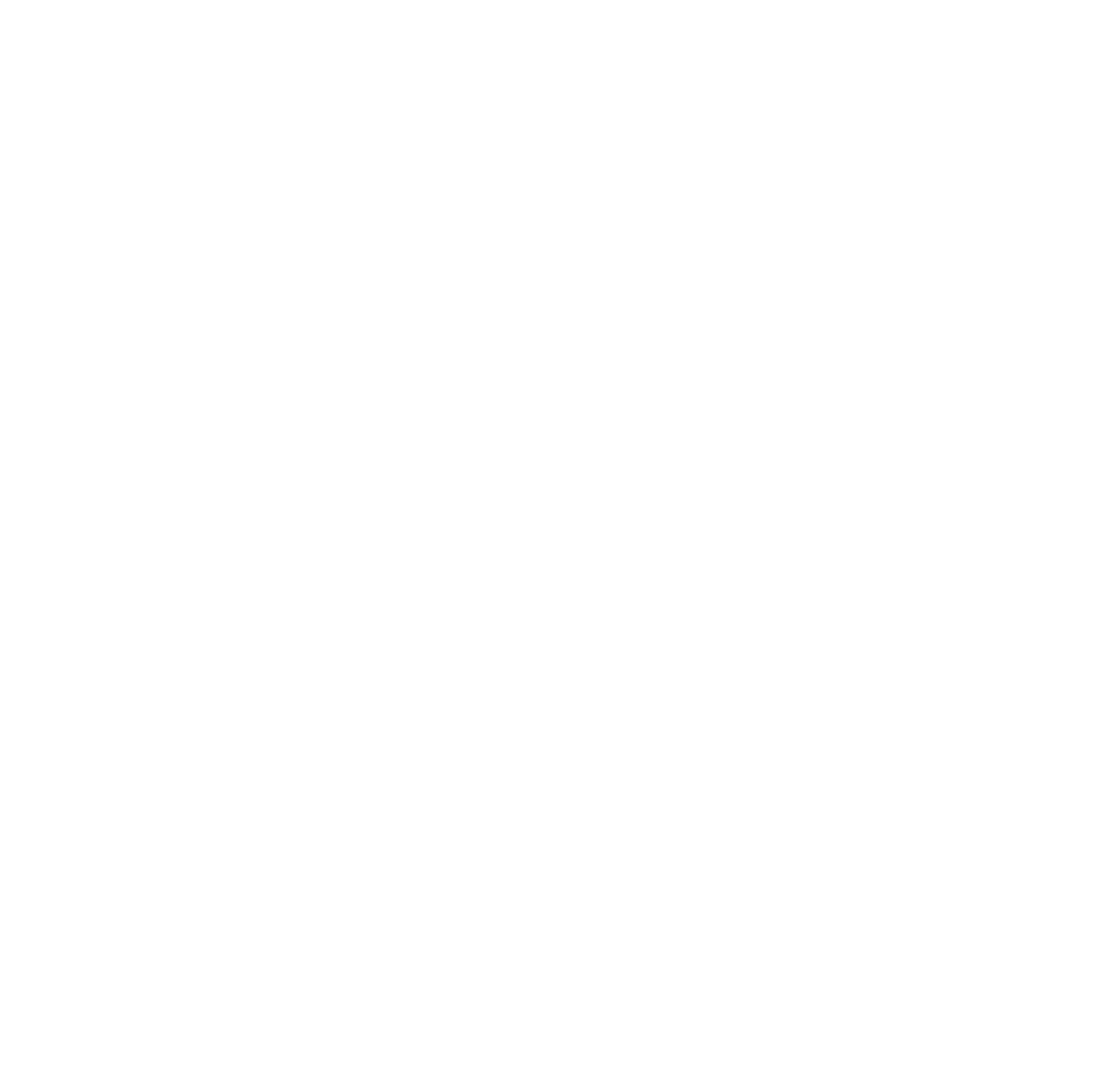
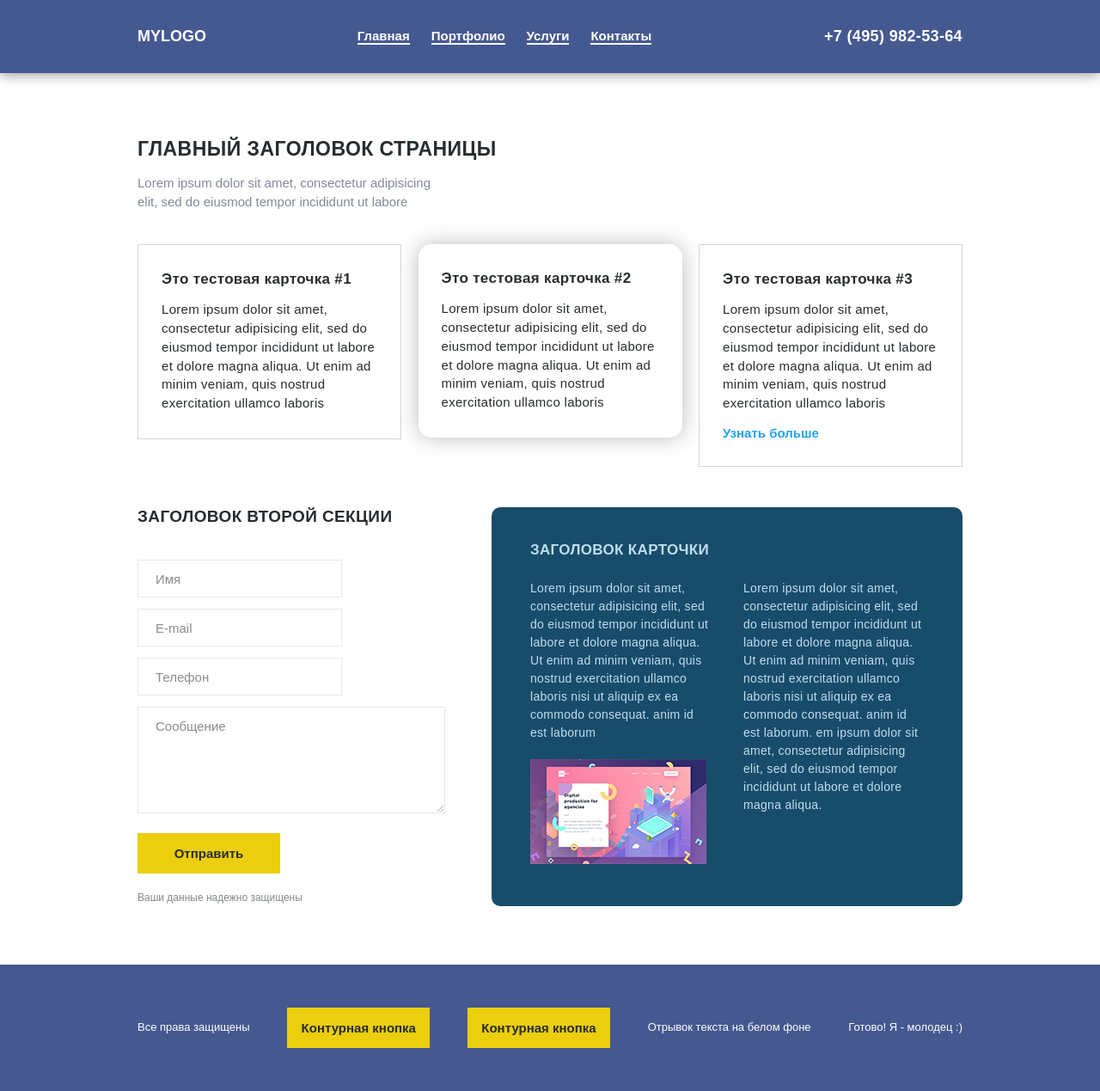
Before and after one commit to Maximusvin/wayup-dz4, a plain HTML site: page index.html in a window 1280 px wide. Shown: the whole page at 86% size. Before the commit the page ends 800 px from the top, so only its background shows below. Drawn offline with Linux system fonts and the light colour scheme.

Commit message:
Added html markup

```diff
--- a/css/style.css
+++ b/css/style.css
@@ -0,0 +1,299 @@
+body {
+  margin: 0;
+  padding: 0;
+  font-family: Arial, 'Helvetica Neue', Helvetica, sans-serif;
+  font-size: 15px;
+}
+
+.container {
+  width: 960px;
+  margin: 0 auto;
+}
+
+div,
+p,
+form,
+input,
+textarea,
+a,
+span,
+button,
+ul,
+li {
+  box-sizing: border-box;
+}
+
+p {
+  margin: 0;
+  line-height: 1.46em;
+}
+
+ul,
+li {
+  display: block;
+  padding: 0;
+  margin: 0;
+}
+
+h1,
+h2,
+h3,
+h4,
+h5,
+h6 {
+  padding: 0;
+  margin: 0;
+  font-weight: bold;
+  letter-spacing: 0.02em;
+}
+
+h1 {
+  font-size: 23px;
+  text-transform: uppercase;
+  letter-spacing: 0.02em;
+  margin-bottom: 15px;
+  color: #272c2f;
+}
+
+.navigation {
+  padding: 32px 0;
+  background-color: #455991;
+  font-size: 18px;
+  font-weight: 700;
+  box-shadow: 0 0 15px #1010108c;
+}
+
+.navigation a {
+  color: #ffffff;
+  text-decoration: none;
+}
+
+.navigation .container {
+  display: flex;
+  justify-content: space-between;
+  align-items: center;
+}
+
+.logo {
+  text-transform: uppercase;
+}
+
+.main-menu {
+  display: flex;
+}
+
+.main-menu-item {
+  font-size: 15px;
+  margin-right: 25px;
+  border-bottom: 2px solid #ffffff;
+}
+
+.phone {
+  letter-spacing: 0.02em;
+}
+
+.offer-header {
+  padding-top: 75px;
+  padding-bottom: 38px;
+}
+
+.description {
+  width: 345px;
+  font-size: 15px;
+  color: #828899;
+}
+
+.card-box {
+  color: #272c2f;
+  display: flex;
+  justify-content: space-between;
+  align-items: flex-start;
+}
+
+.card-box-title {
+  font-size: 17px;
+  margin-bottom: 14px;
+}
+
+.card-description {
+  letter-spacing: 0.02em;
+}
+
+.card1 {
+  width: 307px;
+  padding: 30px 27px;
+  border: 1px solid #d6d6d6;
+}
+
+.card2 {
+  width: 307px;
+  padding: 30px 27px;
+  border-radius: 15px;
+  box-shadow: 0 0 25px rgba(134, 131, 131, 0.55);
+}
+
+.card3 {
+  width: 307px;
+  padding: 30px 27px;
+  border: 1px solid #d6d6d6;
+}
+
+.card3 .card-description {
+  margin-bottom: 15px;
+}
+
+.card3 a {
+  color: #22a2ec;
+  text-decoration: none;
+  font-weight: bold;
+}
+
+.section-form {
+  padding-top: 47px;
+  padding-bottom: 68px;
+}
+
+.form {
+  width: 360px;
+  color: #272c2f;
+}
+
+.section-form-title {
+  font-size: 19px;
+  text-transform: uppercase;
+  margin-bottom: 39px;
+}
+
+.form-box input {
+  font-family: Arial, 'Helvetica Neue', Helvetica, sans-serif;
+  font-size: 15px;
+  opacity: 0.54;
+  width: 238px;
+  padding: 12.5px 20px;
+  margin-bottom: 13px;
+  border: 1px solid #d6d6d6;
+  color: #272c2f;
+}
+
+.form-box textarea {
+  font-family: Arial, 'Helvetica Neue', Helvetica, sans-serif;
+  font-size: 15px;
+  opacity: 0.54;
+  width: 358px;
+  height: 124px;
+  padding: 12.5px 20px;
+  border: 1px solid #d6d6d6;
+  color: #272c2f;
+}
+
+input:focus,
+input:hover,
+textarea:focus,
+textarea:hover {
+  outline: none;
+  font-family: Arial, 'Helvetica Neue', Helvetica, sans-serif;
+  font-size: 15px;
+  border: 1px solid #ebce0d;
+  color: #ebce0d;
+}
+
+input::-webkit-input-placeholder,
+textarea::-webkit-input-placeholder {
+  color: inherit;
+  -webkit-transition: all 0.4s ease;
+  transition: all 0.4s ease;
+}
+
+input:-moz-placeholder,
+textarea:-moz-placeholder {
+  color: inherit;
+  -webkit-transition: all 0.4s ease;
+  transition: all 0.4s ease;
+}
+
+input::-moz-placeholder,
+textarea::-moz-placeholder {
+  color: inherit;
+  -webkit-transition: all 0.4s ease;
+  transition: all 0.4s ease;
+}
+
+input:-ms-input-placeholder,
+textarea:-ms-input-placeholder {
+  color: inherit;
+  -webkit-transition: all 0.4s ease;
+  transition: all 0.4s ease;
+}
+
+button {
+  width: 166px;
+  padding: 15px 0;
+  text-align: center;
+  font-family: Arial, 'Helvetica Neue', Helvetica, sans-serif;
+  font-size: 15px;
+  font-weight: bold;
+  color: #272c2f;
+  background-color: #ebce0d;
+  border: none;
+  margin: 20px 0;
+  cursor: pointer;
+}
+
+button:focus {
+  outline: none;
+}
+
+.protection {
+  font-size: 12px;
+  color: #84898d;
+}
+
+.section-form .container {
+  display: flex;
+  justify-content: space-between;
+}
+
+.form-card {
+  background-color: #184c6b;
+  border-radius: 10px;
+  width: 548px;
+  padding: 40px 45px;
+}
+
+.form-card-title {
+  font-size: 17px;
+  color: #c0ddee;
+  text-transform: uppercase;
+  margin-bottom: 24px;
+}
+
+.card-list {
+  display: flex;
+  justify-content: space-between;
+}
+
+.card-list-description {
+  width: 210px;
+  font-size: 14px;
+  color: #c0ddee;
+  letter-spacing: 0.02em;
+  line-height: 1.5em;
+  margin-bottom: 20px;
+}
+
+.footer {
+  background-color: #455990;
+  padding: 30px 0;
+}
+
+.footer-nav {
+  display: flex;
+  justify-content: space-between;
+  align-items: center;
+  color: #fff;
+  font-size: 13px;
+}
+
+.footer-btn {
+  width: 143px;
+}
--- a/index.html
+++ b/index.html
@@ -4,6 +4,113 @@
     <meta charset="UTF-8" />
     <meta name="viewport" content="width=device-width, initial-scale=1.0" />
     <title>home work 4</title>
+    <link rel="stylesheet" href="./css/style.css" />
   </head>
-  <body></body>
+  <body>
+    <header class="header" id="header">
+      <div class="navigation">
+        <div class="container">
+          <a href="#" class="logo">mylogo</a>
+          <nav>
+            <ul class="main-menu">
+              <li class="main-menu-item">
+                <a href="#">Главная</a>
+              </li>
+              <li class="main-menu-item">
+                <a href="#">Портфолио</a>
+              </li>
+              <li class="main-menu-item">
+                <a href="#">Услуги</a>
+              </li>
+              <li class="main-menu-item">
+                <a href="#">Контакты</a>
+              </li>
+            </ul>
+          </nav>
+          <a href="tel:+74959825364" class="phone">+7 (495) 982-53-64</a>
+        </div>
+      </div>
+      <div class="offer">
+        <div class="container">
+          <div class="offer-header">
+            <h1>Главный заголовок страницы</h1>
+            <p class="description">
+              Lorem ipsum dolor sit amet, consectetur adipisicing elit, sed do eiusmod tempor incididunt ut labore
+            </p>
+          </div>
+          <ul class="card-box">
+            <li class="card1">
+              <h3 class="card-box-title">Это тестовая карточка #1</h3>
+              <p class="card-description">
+                Lorem ipsum dolor sit amet, consectetur adipisicing elit, sed do eiusmod tempor incididunt ut labore et dolore magna aliqua.
+                Ut enim ad minim veniam, quis nostrud exercitation ullamco laboris
+              </p>
+            </li>
+            <li class="card2">
+              <h3 class="card-box-title">Это тестовая карточка #2</h3>
+              <p class="card-description">
+                Lorem ipsum dolor sit amet, consectetur adipisicing elit, sed do eiusmod tempor incididunt ut labore et dolore magna aliqua.
+                Ut enim ad minim veniam, quis nostrud exercitation ullamco laboris
+              </p>
+            </li>
+            <li class="card3">
+              <h3 class="card-box-title">Это тестовая карточка #3</h3>
+              <p class="card-description">
+                Lorem ipsum dolor sit amet, consectetur adipisicing elit, sed do eiusmod tempor incididunt ut labore et dolore magna aliqua.
+                Ut enim ad minim veniam, quis nostrud exercitation ullamco laboris
+              </p>
+              <a href="#" target="_blank">Узнать больше</a>
+            </li>
+          </ul>
+        </div>
+      </div>
+    </header>
+    <section class="section-form" id="section-form">
+      <div class="container">
+        <form action="#" class="form">
+          <h2 class="section-form-title">Заголовок второй секции</h2>
+          <div class="form-box">
+            <input type="text" name="name" placeholder="Имя" required />
+            <input type="email" name="email" placeholder="E-mail" required />
+            <input type="tel" name="phone" placeholder="Телефон" required />
+            <textarea name="message" placeholder="Сообщение"></textarea>
+            <button type="submit">Отправить</button>
+          </div>
+          <p class="protection">Ваши данные надежно защищены</p>
+        </form>
+        <div class="form-card">
+          <h3 class="form-card-title">Заголовок карточки</h3>
+          <ul class="card-list">
+            <li class="card-list-item">
+              <p class="card-list-description">
+                Lorem ipsum dolor sit amet, consectetur adipisicing elit, sed do eiusmod tempor incididunt ut labore et dolore magna aliqua.
+                Ut enim ad minim veniam, quis nostrud exercitation ullamco laboris nisi ut aliquip ex ea commodo consequat. anim id est
+                laborum
+              </p>
+              <img src="./img/img.jpg" width="205" height="122" alt="image abstraction" />
+            </li>
+            <li class="card-list-item">
+              <p class="card-list-description">
+                Lorem ipsum dolor sit amet, consectetur adipisicing elit, sed do eiusmod tempor incididunt ut labore et dolore magna aliqua.
+                Ut enim ad minim veniam, quis nostrud exercitation ullamco laboris nisi ut aliquip ex ea commodo consequat. anim id est
+                laborum. em ipsum dolor sit amet, consectetur adipisicing elit, sed do eiusmod tempor incididunt ut labore et dolore magna
+                aliqua.
+              </p>
+            </li>
+          </ul>
+        </div>
+      </div>
+    </section>
+    <footer class="footer">
+      <div class="container">
+        <div class="footer-nav">
+          <p class="copy">Все права защищены</p>
+          <button type="footer-btn btn1">Контурная кнопка</button>
+          <button type="footer-btn btn2">Контурная кнопка</button>
+          <p>Отрывок текста на белом фоне</p>
+          <p>Готово! Я - молодец :)</p>
+        </div>
+      </div>
+    </footer>
+  </body>
 </html>
```
Also changed, not shown: img/img.jpg (added).
